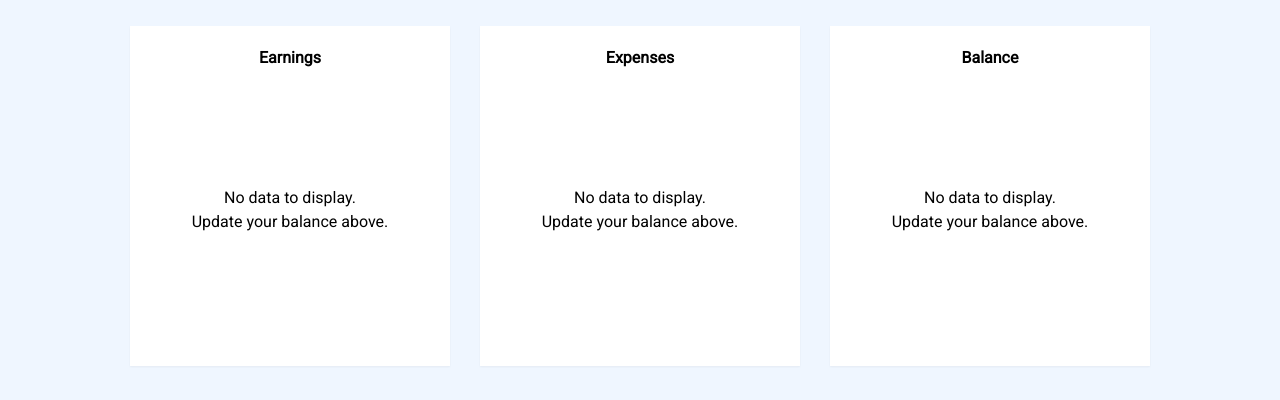
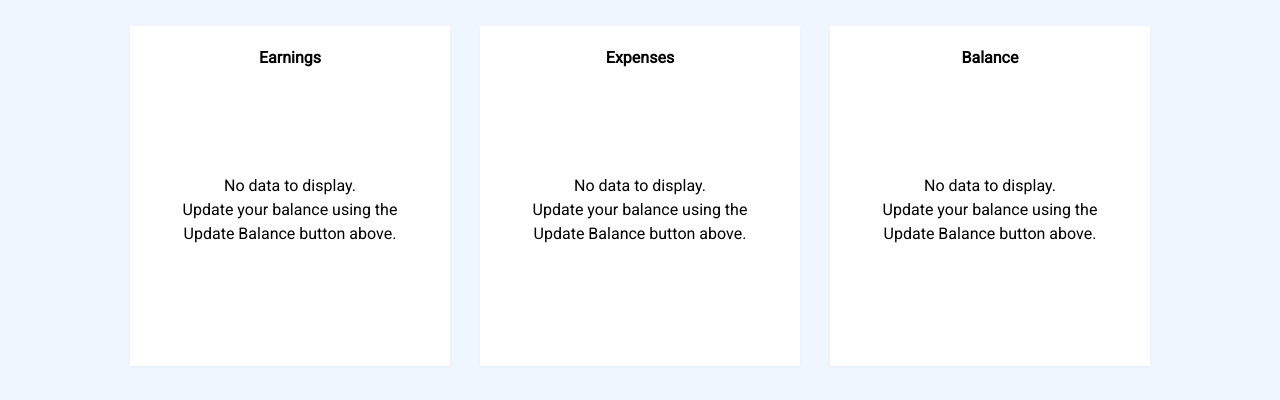
Before and after one commit to adb8/EduWallet, a Next.js app: page /dashboard in a window 1280 px wide. Shown: the part 296-696 px from the top of the page. Built offline with nearby package versions, Linux system fonts and the light colour scheme; no server answers; the database is empty; sample sign-in values are in the browser's storage.

Commit message:
sixth commit

```diff
--- a/app/dashboard/page.jsx
+++ b/app/dashboard/page.jsx
@@ -120,7 +120,9 @@ const Dashboard = () => {
               ? session?.user.name.slice(0, 10) + "..."
               : session?.user.name}
           </div>
-          <div className="text-lg my-2 text-center lg:text-left">{balance && `Balance: ${balance}`}</div>
+          <div className="text-lg my-2 text-center lg:text-left">
+            {balance && `Balance: ${balance}`}
+          </div>
         </div>
         <div className="flex flex-col items-center mx-6">
           <Link
@@ -176,7 +178,9 @@ const DashBoardCard = ({ type, title, history, getEarningsExpenses }) => {
         {history && history.length === 0 && (
           <article className="h-full text-center flex items-center justify-center">
             No data to display. <br />
-            Update your balance above.
+            Update your balance using the
+            <br />
+            Update Balance button above.
           </article>
         )}
         {!history && (
```
